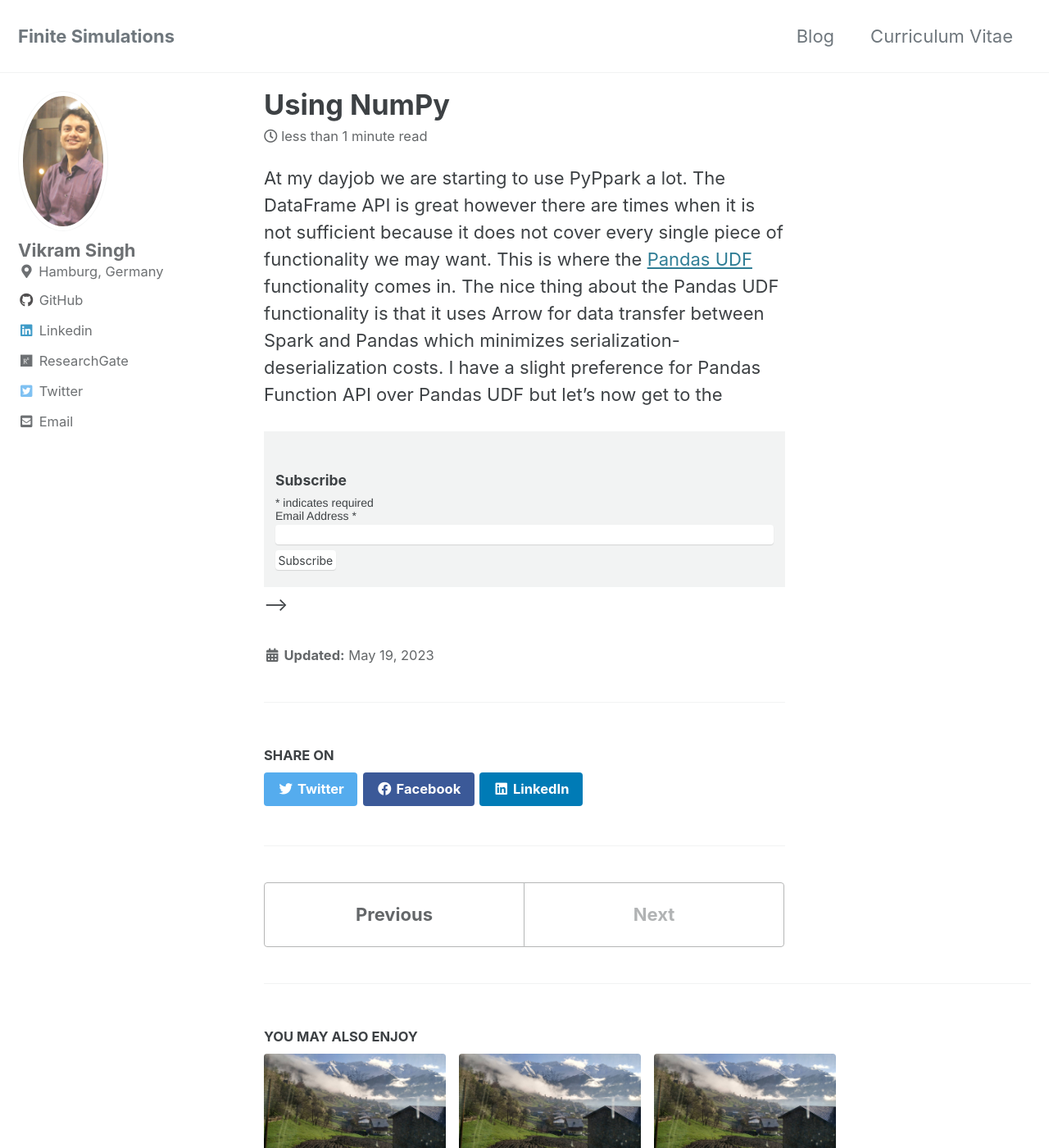
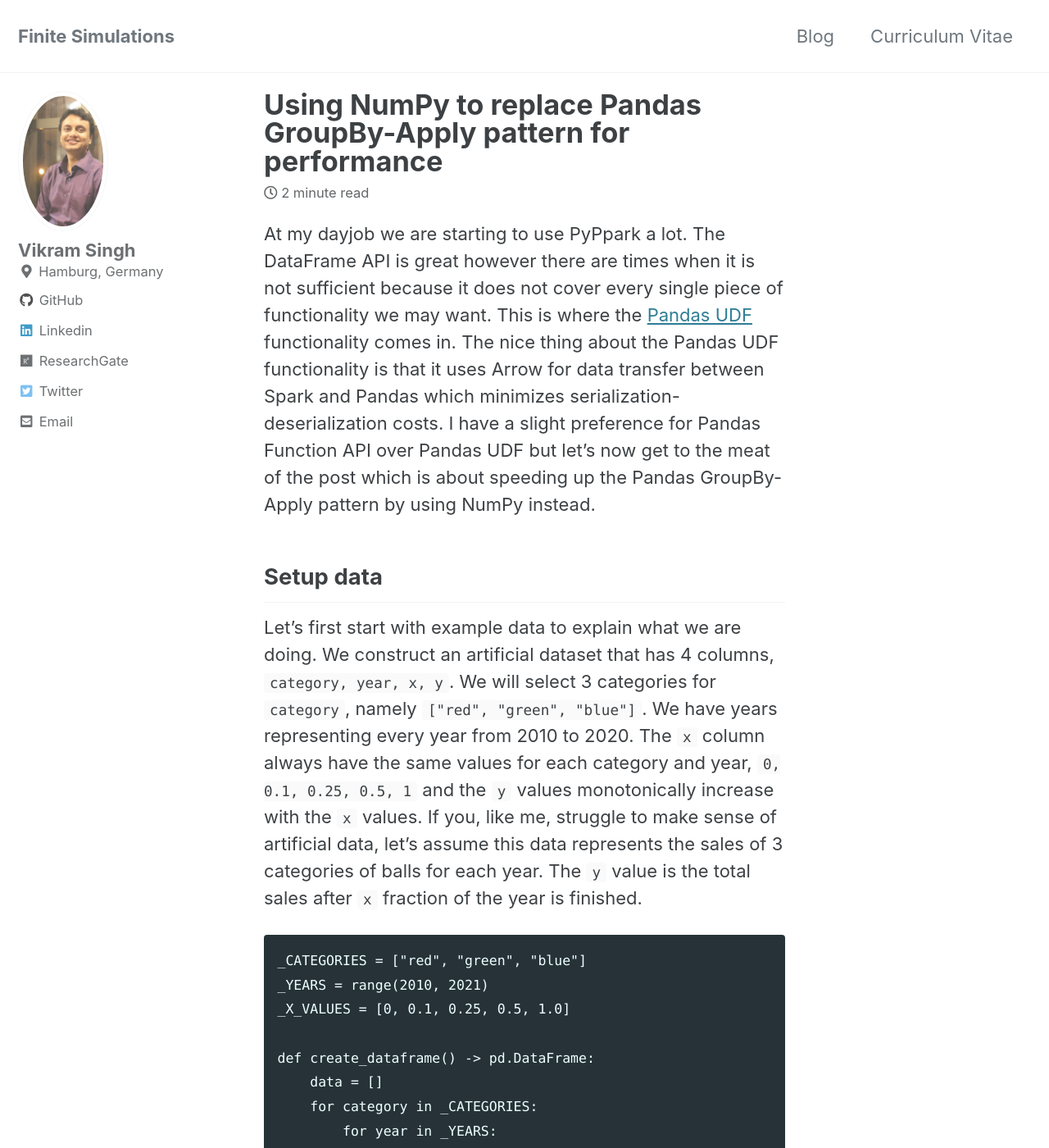
Before and after one commit to vikramsg/vikramsg.github.io, a Jekyll site: the page built from _posts/2023-05-19-blog_pandas_groupby_with_numpy.md, in a window 1280 px wide and 1400 px high. Shown: the whole window at 82% size. Built offline with Jekyll 4.4.1, drawn with Linux system fonts in a browser that asks for light colours; cached includes are drawn as plain includes; comment, search, counter and statistics services are not loaded; some of the changed text lies outside the part shown.

Commit message:
Update post with NumPy implementation

````diff
--- a/_layouts/single.html
+++ b/_layouts/single.html
@@ -57,10 +57,10 @@ layout: default
             site.data.ui-text[site.locale].ext_link_label | default: "Direct Link" }}</a></div>{% endif %}
       </section>
 
-      {% if page.signup == true %}
+      <!-- {% if page.signup == true %} -->
       <!-- {% include signup.html %} -->
       <!-- REMOVE SIGNUP FOR NOW -->
-      {% endif %}
+      <!-- {% endif %} -->
 
       <footer class="page__meta">
         {% if site.data.ui-text[site.locale].meta_label %}
--- a/_posts/2023-05-19-blog_pandas_groupby_with_numpy.md
+++ b/_posts/2023-05-19-blog_pandas_groupby_with_numpy.md
@@ -1,6 +1,6 @@
 ---
 layout: single
-title:  "Using NumPy "
+title:  "Using NumPy to replace Pandas GroupBy-Apply pattern for performance"
 date:   2023-05-19
 ---
 
@@ -11,4 +11,72 @@ This is where the [Pandas UDF](https://spark.apache.org/docs/3.1.2/api/python/us
 The nice thing about the Pandas UDF functionality is that it uses Arrow for data transfer
 between Spark and Pandas which minimizes serialization-deserialization costs.
 I have a slight preference for Pandas Function API over Pandas UDF
-but let's now get to the
+but let's now get to the meat of the post which is about speeding up
+the Pandas GroupBy-Apply pattern by using NumPy instead.
+
+## Setup data
+
+Let's first start with example data to explain what we are doing.
+We construct an artificial dataset that has 4 columns, `category, year, x, y`.
+We will select 3 categories for `category`, namely `["red", "green", "blue"]`.
+We have years representing every year from 2010 to 2020.
+The `x` column always have the same values for each category and year, `0, 0.1, 0.25, 0.5, 1`
+and the `y` values monotonically increase with the `x` values.
+If you, like me, struggle to make sense of artificial data,
+let's assume this data represents the sales of 3 categories of balls for each year.
+The `y` value is the total sales after `x` fraction of the year is finished.
+
+```
+_CATEGORIES = ["red", "green", "blue"]
+_YEARS = range(2010, 2021)
+_X_VALUES = [0, 0.1, 0.25, 0.5, 1.0]
+
+def create_dataframe() -> pd.DataFrame:
+    data = []
+    for category in _CATEGORIES:
+        for year in _YEARS:
+            for x in _X_VALUES:
+                y = 25.0 * x + random.uniform(0, 1)
+                data.append([category, year, x, y])
+
+    return pd.DataFrame(data, columns=["category", "year", "x", "y"])
+```
+
+## Pandas GroupBy
+
+So, what do we want to do? Let's assume that we want to find out
+what the sales for at 30% of each year and category.
+How do we do that? Since we already spoiled this in the title,
+let's get to it. We can do a GroupBy-Apply for this.
+
+```
+def pandas_groupby(df: pd.DataFrame) -> pd.DataFrame:
+    return (
+        df.groupby(["category", "year"])
+        .apply(lambda df: np.interp(0.3, df["x"], df["y"]))
+        .rename("y")
+        .reset_index()
+    )
+```
+
+That's pretty easy, right? This does what we want, although
+Pandas does weird stuff when you do GroupBy. It creates a multi-index
+with the columns that were used for the GroupBy.
+So, for example, if we were to use this UDF for PySpark, we would
+waste processing time resetting the index. But that's Pandas.
+
+## NumPy
+
+How would we do this in NumPy. There is no GroupBy in NumPy.
+There's a very old [NEP](https://numpy.org/neps/nep-0008-groupby_additions.html)
+that proposed this, but obviously it was not implemented.
+So, how would we do this.
+Essentially what we need to do is group indices for category and year first.
+NumPy has a nice way of doing this with `lexsort`.
+
+```
+sort_indices = np.lexsort((x_values, years, categories))
+```
+
+This will first sort by `categories`, then `years`, then `x_values`.
+We also sort by `x_values` since we need this for the next step.
````
Also changed, not shown: _pages/blog.md (+1 -1 lines).
